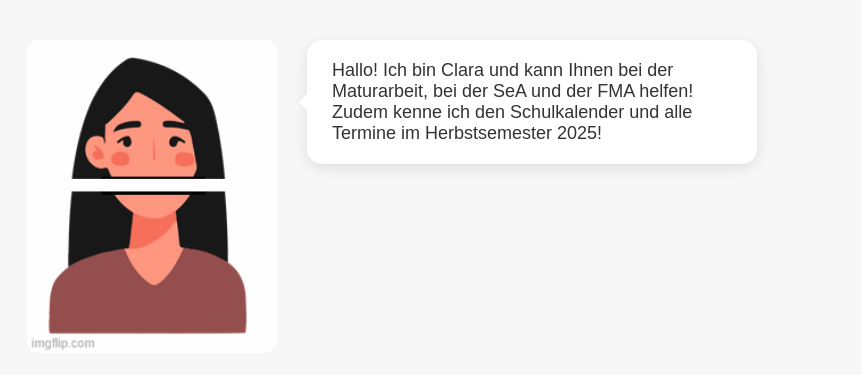
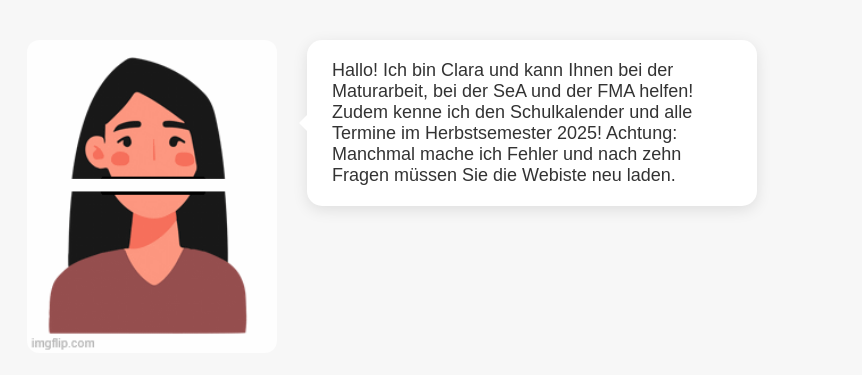
Before and after one commit to MuoTg4/chatbot-fobizz, a plain HTML site: page index.html in a window 1280 px wide. Shown: the top 375 px of the page, without its empty margins (163-1025 px from the left). Drawn offline with Linux system fonts and the light colour scheme.

Commit message:
Update index.html

```diff
--- a/index.html
+++ b/index.html
@@ -62,7 +62,7 @@
     <img src="a2brog.gif" alt="sprechender Avatar" />
   </div>
   <div class="speech-bubble" id="speechBubble">
-    Hallo! Ich bin Clara und kann Ihnen bei der Maturarbeit, bei der SeA und der FMA helfen! Zudem kenne ich den Schulkalender und alle Termine im Herbstsemester 2025!
+    Hallo! Ich bin Clara und kann Ihnen bei der Maturarbeit, bei der SeA und der FMA helfen! Zudem kenne ich den Schulkalender und alle Termine im Herbstsemester 2025! Achtung: Manchmal mache ich Fehler und nach zehn Fragen müssen Sie die Webiste neu laden.
   </div>
 </div>
 
```
